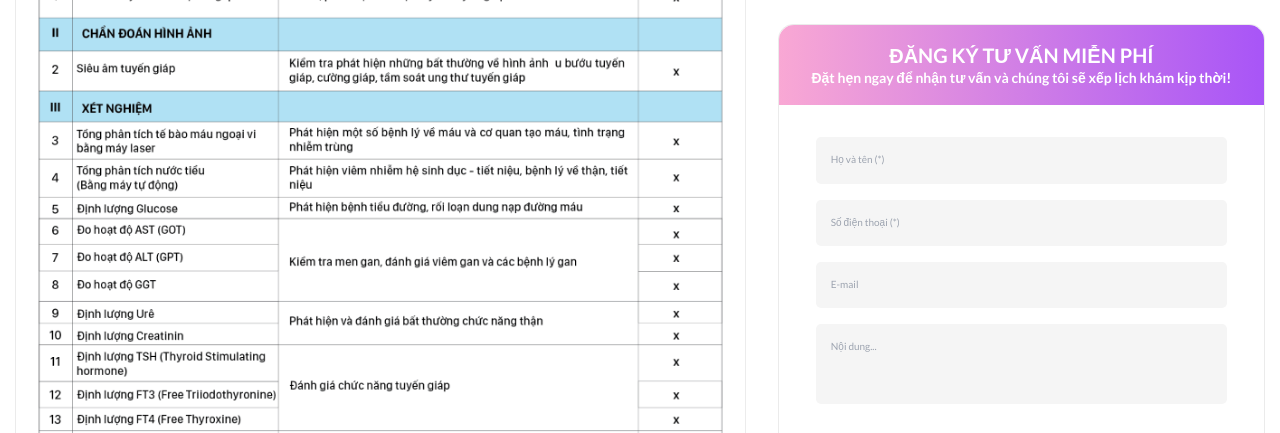
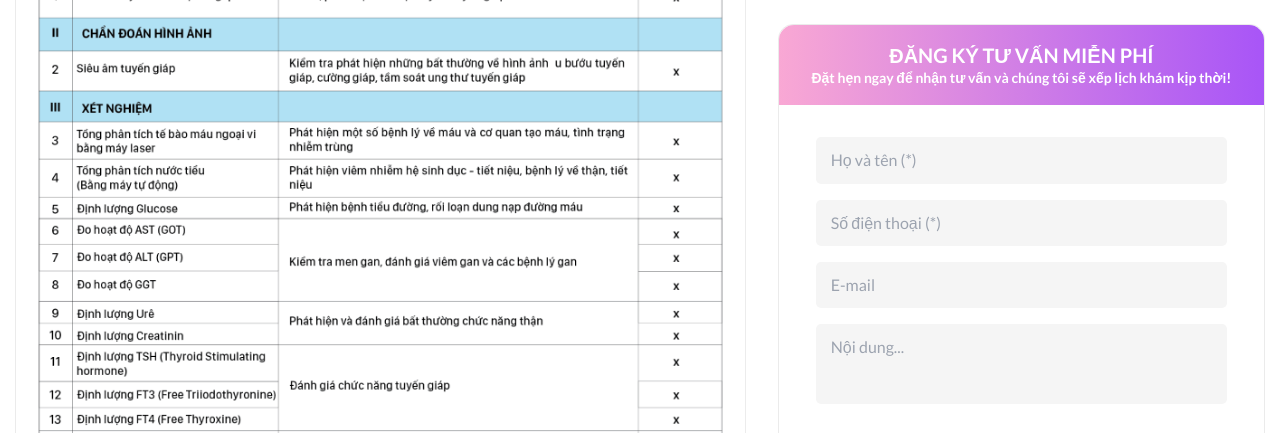
Before and after one commit to Nvduc0301/BVPD_Tem5, a website: page index.html in a window 1280 px wide. Shown: the part 8860-9293 px from the top of the page. Drawn offline with nearby package versions, Linux system fonts and the light colour scheme.

Commit message:
change js

```diff
--- a/index.html
+++ b/index.html
@@ -1044,10 +1044,10 @@
           </div>
           <div class="flex flex-col items-center px-[3.7rem] bg-[#fff] rounded-b-[1.5rem]">
               <div class=" flex flex-col justify-center w-full mx-[3.7rem]">
-                  <input class="name-footer border-[0.2] rounded-[0.5rem] outline-none bg-[#F5F5F5] text-[#888888] pt-[1.3rem] pb-[1.4rem] pl-[1.5rem] mt-[1.6rem] lg:mt-[3.2rem]" type="text" placeholder="Họ và tên (*)">
-                  <input class="phone-footer border-[0.2] rounded-[0.5rem] outline-none bg-[#F5F5F5] text-[#888888] pt-[1.3rem] pb-[1.4rem] pl-[1.5rem] mt-[1.6rem]" type="text" placeholder="Số điện thoại (*)">
-                  <input class="email-footer border-[0.2] rounded-[0.5rem] outline-none bg-[#F5F5F5] text-[#888888] pt-[1.3rem] pb-[1.4rem] pl-[1.5rem] mt-[1.6rem]" type="text" placeholder="E-mail">
-                  <input class="content-footer border-[0.2] rounded-[0.5rem] outline-none bg-[#F5F5F5] text-[#888888] pt-[1.3rem] pb-[1.4rem] lg:pb-[4.8rem] pl-[1.5rem] mt-[1.6rem]" type="text" placeholder="Nội dung...">
+                  <input class="name-footer text-[1.4rem] lg:text-[1.6rem] leading-[1.92rem] border-[0.2] rounded-[0.5rem] outline-none bg-[#F5F5F5] text-[#888888] pt-[1.3rem] pb-[1.4rem] pl-[1.5rem] mt-[1.6rem] lg:mt-[3.2rem]" type="text" placeholder="Họ và tên (*)">
+                  <input class="phone-footer text-[1.4rem] lg:text-[1.6rem] leading-[1.92rem] border-[0.2] rounded-[0.5rem] outline-none bg-[#F5F5F5] text-[#888888] pt-[1.3rem] pb-[1.4rem] pl-[1.5rem] mt-[1.6rem]" type="text" placeholder="Số điện thoại (*)">
+                  <input class="email-footer text-[1.4rem] lg:text-[1.6rem] leading-[1.92rem] border-[0.2] rounded-[0.5rem] outline-none bg-[#F5F5F5] text-[#888888] pt-[1.3rem] pb-[1.4rem] pl-[1.5rem] mt-[1.6rem]" type="text" placeholder="E-mail">
+                  <input class="content-footer text-[1.4rem] lg:text-[1.6rem] leading-[1.92rem] border-[0.2] rounded-[0.5rem] outline-none bg-[#F5F5F5] text-[#888888] pt-[1.3rem] pb-[1.4rem] lg:pb-[4.8rem] pl-[1.5rem] mt-[1.6rem]" type="text" placeholder="Nội dung...">
               </div>
               <div onclick="sendFooter()" class=" flex  justify-center items-center bg-gradient-to-r from-[#3EED8B] to-[#0A9949] mix-blend-normal  shadow-xl  shadow-[#3EED88]/20   rounded-[3rem] text-[#fff] w-[21.5rem] lg:h-[4.6rem] mt-[3.2rem] mb-[2rem] lg:mb-[3.5rem] py-[0.4rem] lg:py-0">
                   <div class="text-3xl">
```
Also changed, not shown: dist/main.js.
